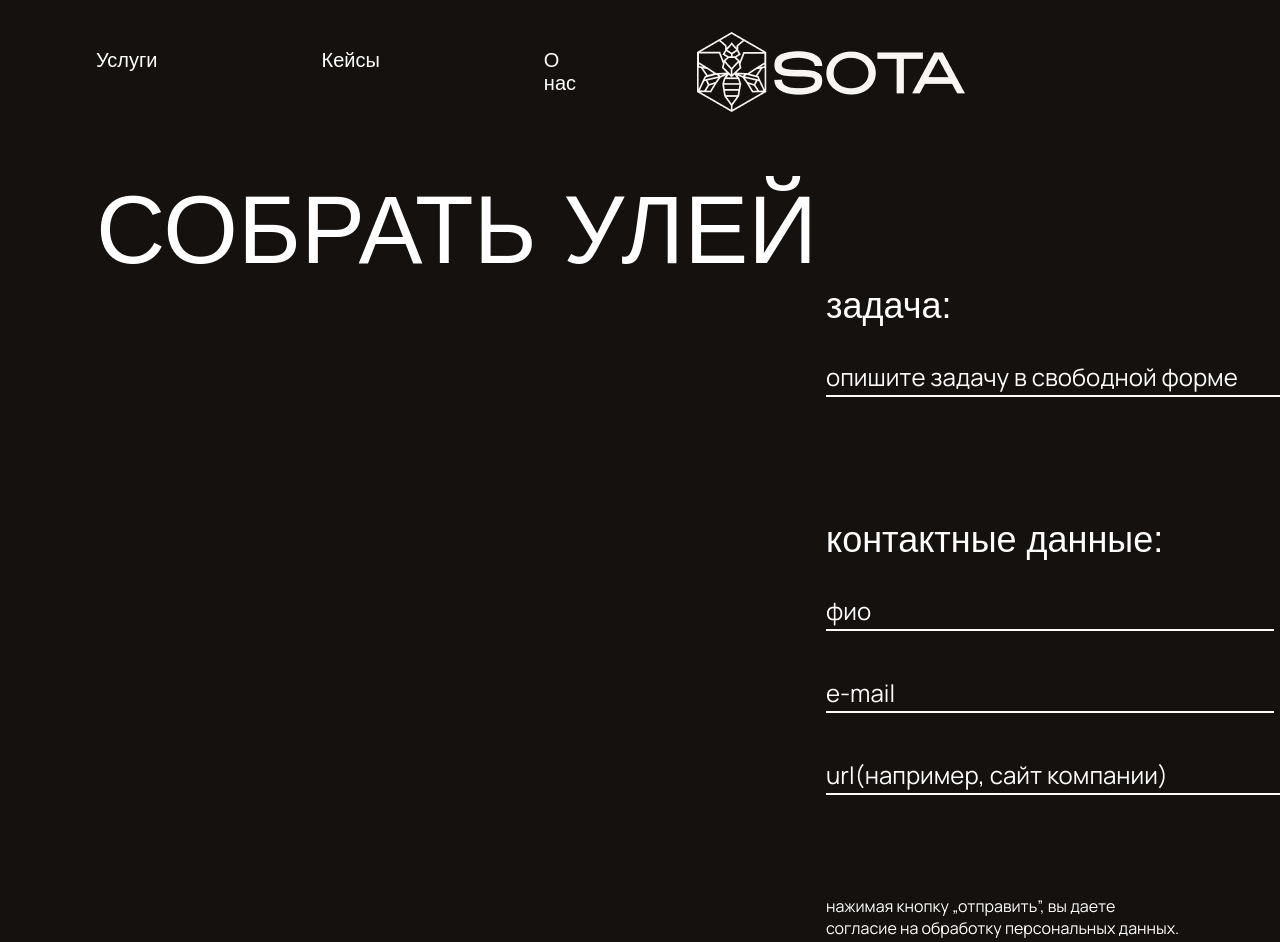
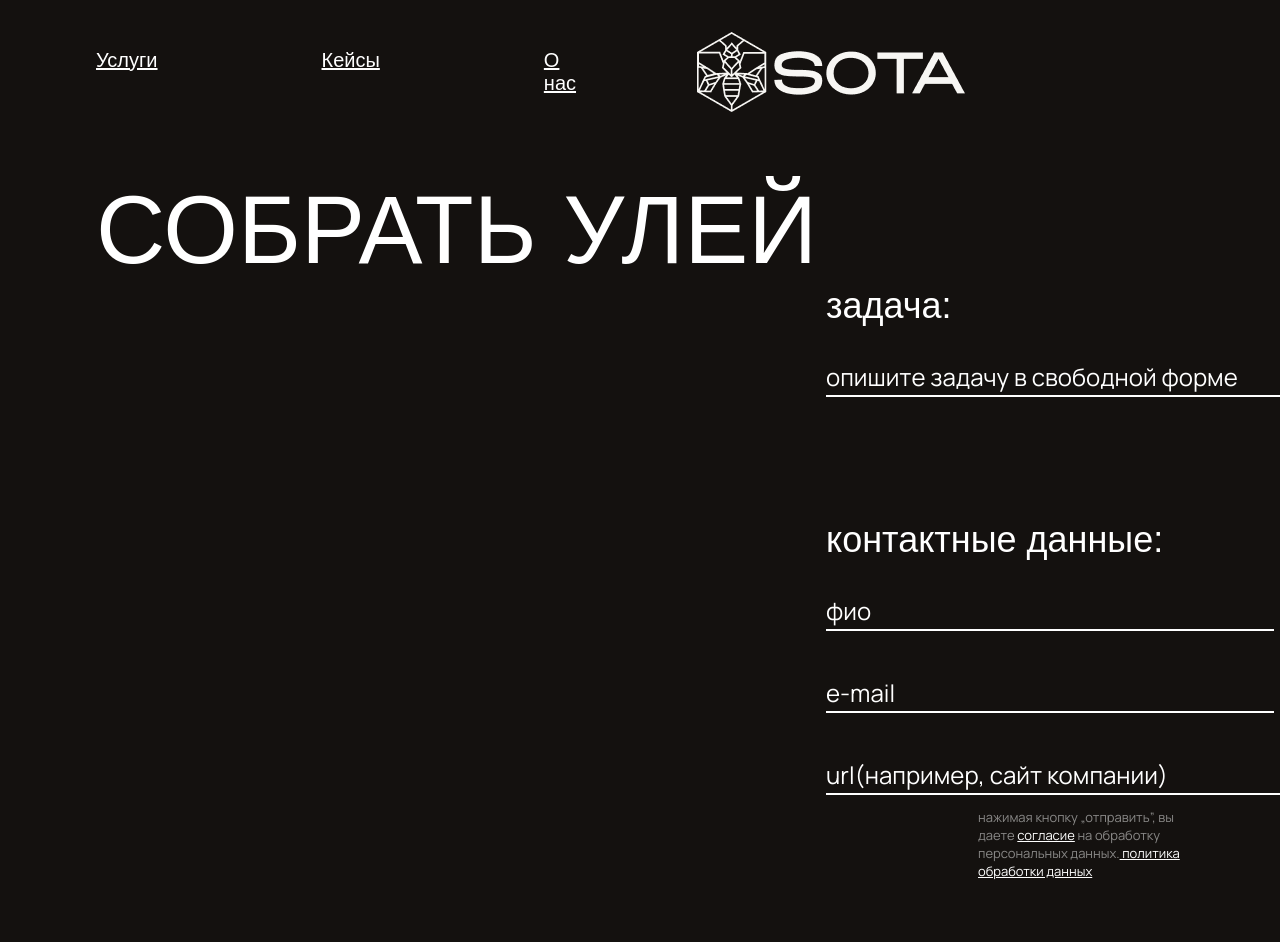
Before and after one commit to quinxixl/sota_site, a React (Create React App) app in the folder sota_front/: page /application in a window 1280 px wide. Shown: the top 942 px of the page. After the commit the page ends 880 px from the top, so only its background shows below. Built offline with nearby package versions, Linux system fonts and the light colour scheme; a web font is replaced by a local one.

Commit message:
Application page

```diff
--- a/sota_front/src/pages/Application.js
+++ b/sota_front/src/pages/Application.js
@@ -30,14 +30,11 @@ function Application() {
                         <input type='text' placeholder='url(например, сайт компании)' className='application__form__input__3'  />
                     </form>
                 </div>
-                <p className={'application__privacy_policy'}>нажимая кнопку „отправить”, вы даете
-                    согласие
-                    на обработку персональных данных.
-                    политика обработки данных</p>
+                <p className={'application__privacy-policy'}>нажимая кнопку „отправить”, вы даете <a href='' className={'application__link'}>согласие</a> на обработку персональных данных.<a href={''} className={'application__link'}> политика обработки данных</a></p>
             </div>
         </div>
     )
-};
+}
 
 
 export default Application;
--- a/sota_front/src/styles/application_page/application.css
+++ b/sota_front/src/styles/application_page/application.css
@@ -73,11 +73,17 @@
   font-family: var(--font-fam2);
   font-size: 24px;
 }
-.application__privacy_policy {
+.application__privacy-policy {
   font-family: var(--font-fam2);
-  font-size: 16px;
-  margin-left: 730px;
-  margin-top: 100px;
+  font-size: 13px;
+  margin-left: 882px;
+  margin-top: 13px;
+  color: #898887;
+}
+.application a {
+  color: white;
+  text-decoration: underline;
+  text-decoration-color: white;
 }
 
 /*# sourceMappingURL=application.css.map */
--- a/sota_front/src/styles/application_page/application.scss
+++ b/sota_front/src/styles/application_page/application.scss
@@ -92,10 +92,18 @@
       }
     }
   }
-  &__privacy_policy {
+  &__privacy-policy {
     font-family: var(--font-fam2);
-    font-size: 16px;
-    margin-left: 730px;
-    margin-top: 100px;
+    font-size: 13px;
+    margin-left: 882px;
+    margin-top: 13px;
+    color: #898887;
+
+  }
+
+  & a {
+    color: white;
+    text-decoration: underline;
+    text-decoration-color: white;
   }
 }
```
Also changed, not shown: 1 other file (tests, documents, lock files or other folders).
